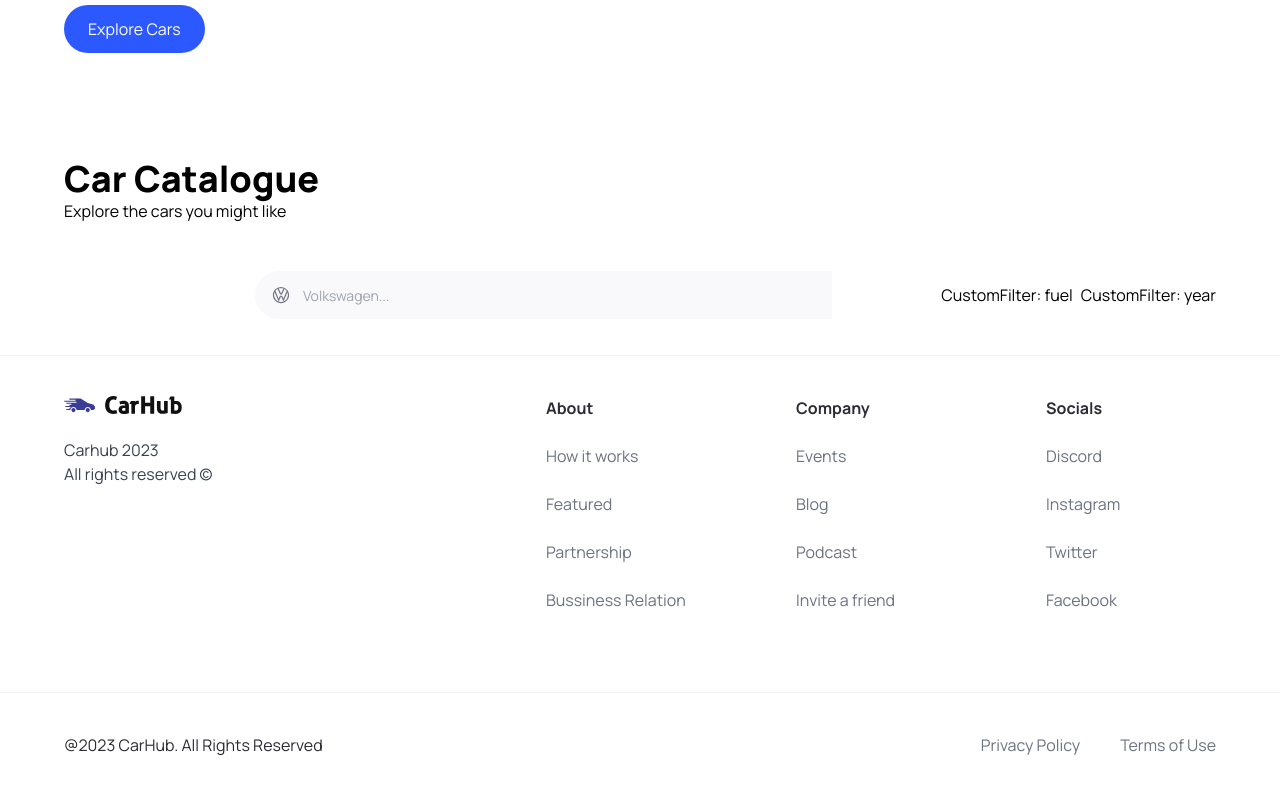
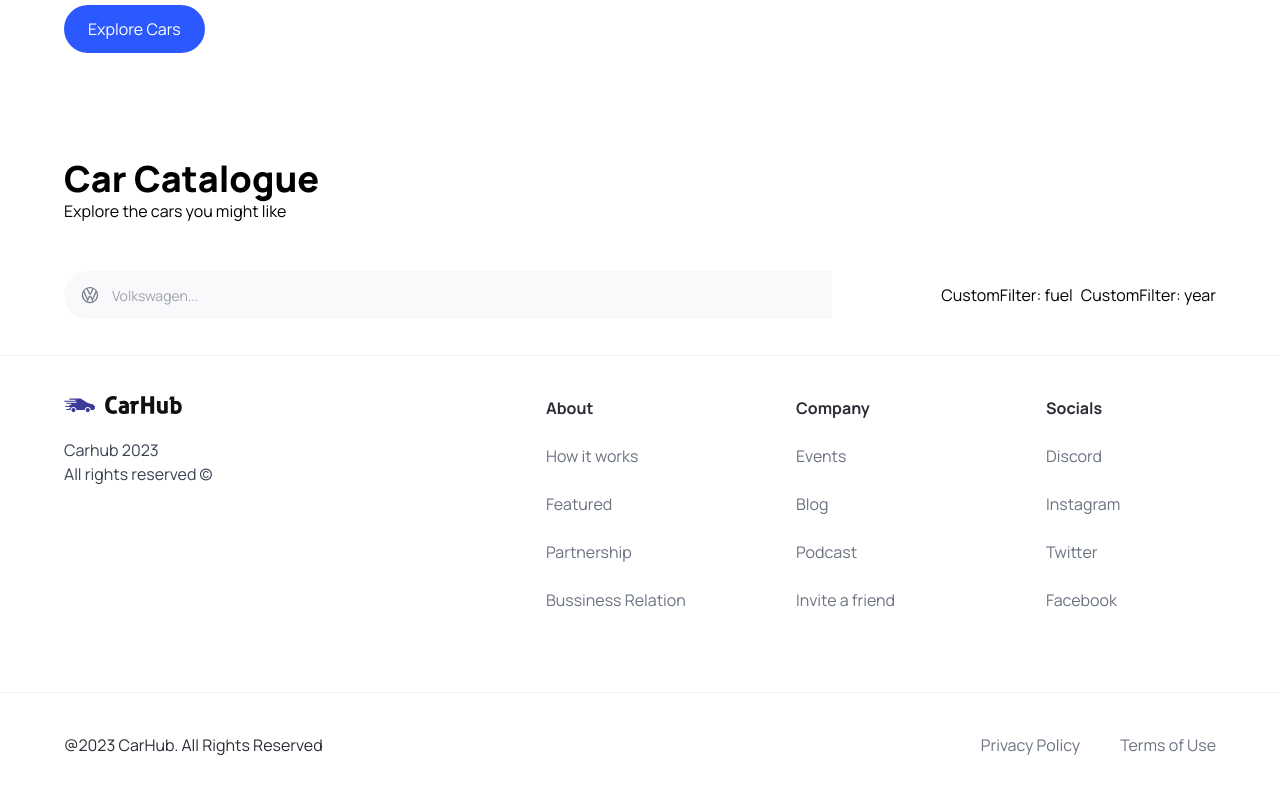
Before and after one commit to Dseals82/cars_showcase, a Next.js app: page / in a window 1280 px wide. Shown: the part 705-1498 px from the top of the page. Built offline with nearby package versions, Linux system fonts and the light colour scheme.

Commit message:
removed test input

```diff
--- a/components/SearchManufacturer/SearchManufacturer.tsx
+++ b/components/SearchManufacturer/SearchManufacturer.tsx
@@ -28,11 +28,6 @@ const SearchManufacturer = ({
 
   return (
     <div className="search-manufacturer">
-      <input
-        type="text"
-        value={query}
-        onChange={(event) => handleInputChange}
-      />
       <Combobox value={manufacturer} onChange={setManufacturer}>
         <div className="relative w-full">
           {/* Button for the combobox. Click on the icon to see the complete dropdown */}
@@ -50,7 +45,7 @@ const SearchManufacturer = ({
           <Combobox.Input
             className="search-manufacturer__input"
             displayValue={(item: string) => item}
-            onChange={(event) => handleInputChange} // Update the search query when the input changes
+            onChange={(event) => handleInputChange(event)} // Update the search query when the input changes
             placeholder="Volkswagen..."
           />
 
```
